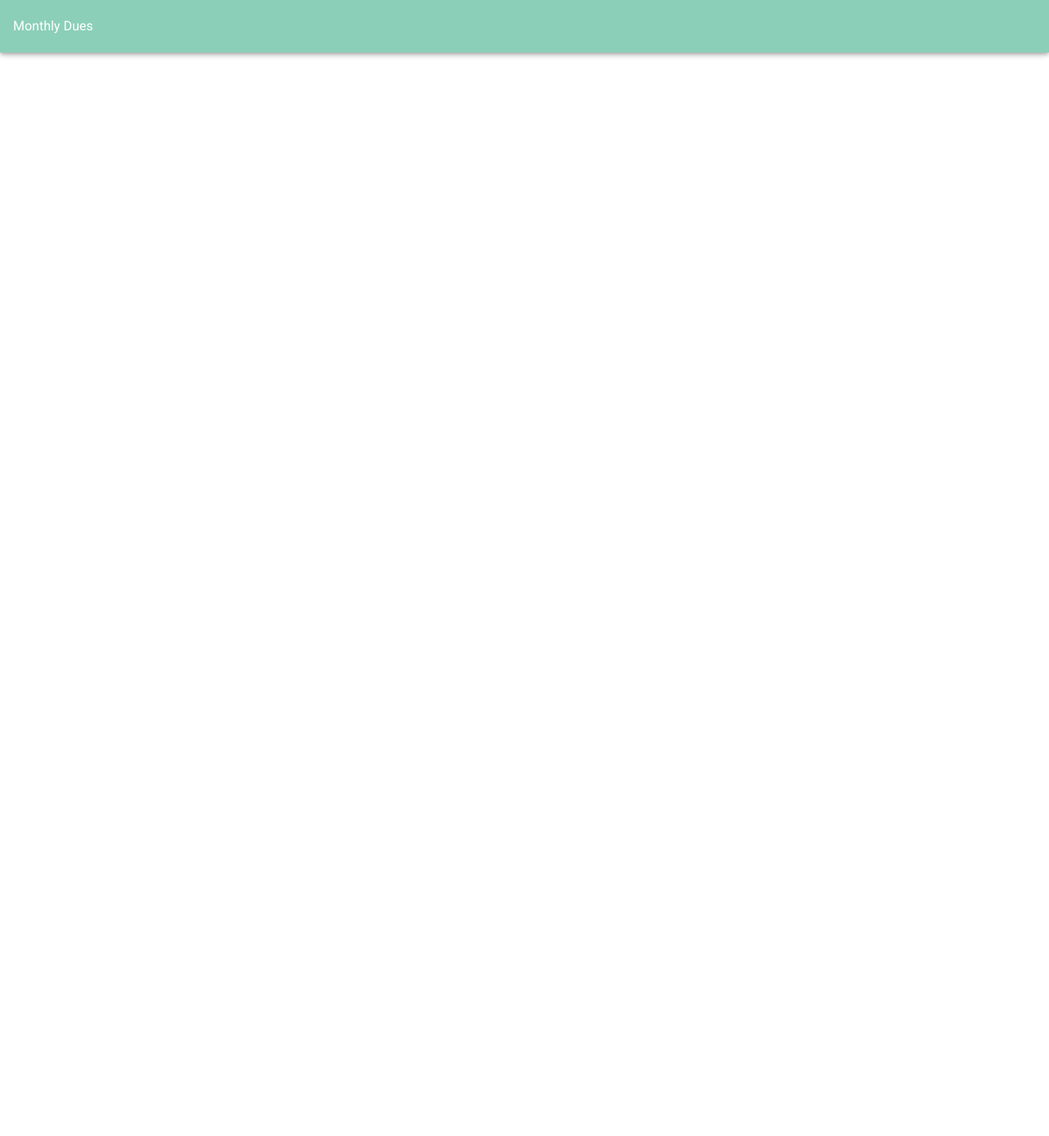
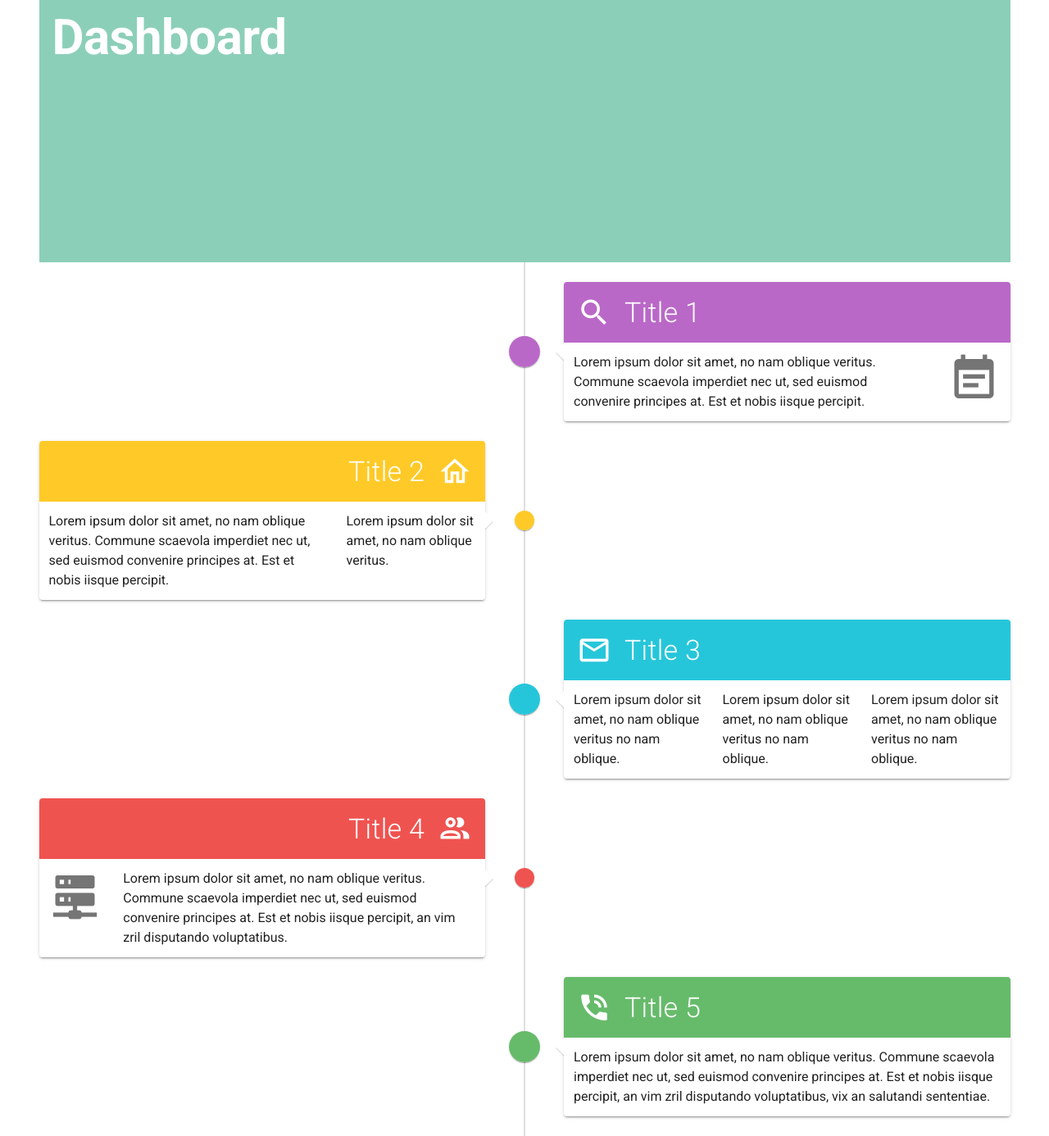
Before and after one commit to ecnopdev/monthly-dues, a Vue app: page /dashboard in a window 1280 px wide. Shown: the whole page at 82% size. Before the commit the page ends 800 px from the top, so only its background shows below. Built offline with nearby package versions, Linux system fonts and the light colour scheme.

Commit message:
add dashboard component

```diff
--- a/public/index.html
+++ b/public/index.html
@@ -7,7 +7,9 @@
     <link rel="icon" href="<%= BASE_URL %>favicon.ico">
     <title><%= htmlWebpackPlugin.options.title %></title>
     <link rel="stylesheet" href="https://fonts.googleapis.com/css?family=Roboto:100,300,400,500,700,900">
+    <link rel="stylesheet" href="https://fonts.googleapis.com/css?family=Open%20Sans:100,300,400,500,700,900">
     <link rel="stylesheet" href="https://cdn.jsdelivr.net/npm/@mdi/font@latest/css/materialdesignicons.min.css">
+    <link rel="stylesheet" href="https://use.fontawesome.com/releases/v5.0.13/css/all.css">
   </head>
   <body>
     <noscript>
--- a/src/App.vue
+++ b/src/App.vue
@@ -1,18 +1,5 @@
 <template>
   <v-app>
-    <v-app-bar
-      app
-      color="primary"
-      dark
-    >
-      <div class="d-flex align-center">
-        Monthly Dues
-      </div>
-
-      <v-spacer></v-spacer>
-
-    </v-app-bar>
-
     <v-content>
       <router-view></router-view>
     </v-content>
--- /dev/null
+++ b/src/components/Timeline.vue
@@ -0,0 +1,153 @@
+<template>
+  <v-timeline :dense="$vuetify.breakpoint.smAndDown">
+    <v-timeline-item
+      color="purple lighten-2"
+      fill-dot
+      right
+    >
+      <v-card>
+        <v-card-title class="purple lighten-2">
+          <v-icon
+            dark
+            size="42"
+            class="mr-4"
+          >
+            mdi-magnify
+          </v-icon>
+          <h2 class="display-1 white--text font-weight-light">Title 1</h2>
+        </v-card-title>
+        <v-container>
+          <v-row>
+            <v-col cols="12" md="10">
+              Lorem ipsum dolor sit amet, no nam oblique veritus. Commune scaevola imperdiet nec ut, sed euismod convenire principes at. Est et nobis iisque percipit.
+            </v-col>
+            <v-col
+              class="hidden-sm-and-down text-right"
+              md="2"
+            >
+              <v-icon size="64">mdi-calendar-text</v-icon>
+            </v-col>
+          </v-row>
+        </v-container>
+      </v-card>
+    </v-timeline-item>
+
+    <v-timeline-item
+      color="amber lighten-1"
+      fill-dot
+      left
+      small
+    >
+      <v-card>
+        <v-card-title class="amber lighten-1 justify-end">
+          <h2 class="display-1 mr-4 white--text font-weight-light">Title 2</h2>
+          <v-icon
+            dark
+            size="42"
+          >mdi-home-outline</v-icon>
+        </v-card-title>
+        <v-container>
+          <v-row>
+            <v-col cols="12" md="8">
+              Lorem ipsum dolor sit amet, no nam oblique veritus. Commune scaevola imperdiet nec ut, sed euismod convenire principes at. Est et nobis iisque percipit.
+            </v-col>
+            <v-col cols="12" md="4">
+              Lorem ipsum dolor sit amet, no nam oblique veritus.
+            </v-col>
+          </v-row>
+        </v-container>
+      </v-card>
+    </v-timeline-item>
+
+    <v-timeline-item
+      color="cyan lighten-1"
+      fill-dot
+      right
+    >
+      <v-card>
+        <v-card-title class="cyan lighten-1">
+          <v-icon
+            class="mr-4"
+            dark
+            size="42"
+          >
+            mdi-email-outline
+          </v-icon>
+          <h2 class="display-1 white--text font-weight-light">Title 3</h2>
+        </v-card-title>
+        <v-container>
+          <v-row>
+            <v-col
+              v-for="n in 3"
+              :key="n"
+              cols="12"
+              md="4"
+            >
+              Lorem ipsum dolor sit amet, no nam oblique veritus no nam oblique.
+            </v-col>
+          </v-row>
+        </v-container>
+      </v-card>
+    </v-timeline-item>
+
+    <v-timeline-item
+      color="red lighten-1"
+      fill-dot
+      left
+      small
+    >
+      <v-card>
+        <v-card-title class="red lighten-1 justify-end">
+          <h2 class="display-1 mr-4 white--text font-weight-light">Title 4</h2>
+          <v-icon
+            dark
+            size="42"
+          >
+            mdi-account-multiple-outline
+          </v-icon>
+        </v-card-title>
+        <v-container>
+          <v-row>
+            <v-col class="hidden-sm-and-down" md="2">
+              <v-icon size="64">mdi-server-network</v-icon>
+            </v-col>
+            <v-col cols="12" md="10">
+              Lorem ipsum dolor sit amet, no nam oblique veritus. Commune scaevola imperdiet nec ut, sed euismod convenire principes at. Est et nobis iisque percipit, an vim zril disputando voluptatibus.
+            </v-col>
+          </v-row>
+        </v-container>
+      </v-card>
+    </v-timeline-item>
+
+    <v-timeline-item
+      color="green lighten-1"
+      fill-dot
+      right
+    >
+      <v-card>
+        <v-card-title class="green lighten-1">
+          <v-icon
+            class="mr-4"
+            dark
+            size="42"
+          >
+            mdi-phone-in-talk
+          </v-icon>
+          <h2 class="display-1 white--text font-weight-light">Title 5</h2>
+        </v-card-title>
+        <v-container>
+          <v-row>
+            <v-col>
+              Lorem ipsum dolor sit amet, no nam oblique veritus. Commune scaevola imperdiet nec ut, sed euismod convenire principes at. Est et nobis iisque percipit, an vim zril disputando voluptatibus, vix an salutandi sententiae.
+            </v-col>
+          </v-row>
+        </v-container>
+      </v-card>
+    </v-timeline-item>
+  </v-timeline>
+</template>
+<script>
+export default {
+
+}
+</script>
--- a/src/router/index.js
+++ b/src/router/index.js
@@ -11,12 +11,12 @@ const routes = [
     component: Login,
   },
   {
-    path: '/about',
-    name: 'About',
+    path: '/dashboard',
+    name: 'Dashboard',
     // route level code-splitting
     // this generates a separate chunk (about.[hash].js) for this route
     // which is lazy-loaded when the route is visited.
-    component: () => import(/* webpackChunkName: "about" */ '../views/About.vue'),
+    component: () => import(/* webpackChunkName: "dashboard" */ '../views/Dashboard.vue'),
   },
 ];
 
--- /dev/null
+++ b/src/sass/variables.scss
@@ -0,0 +1 @@
+$body-font-family: 'Open Sans', sans-serif;
--- /dev/null
+++ b/src/views/Dashboard.vue
@@ -0,0 +1,24 @@
+<template>
+  <v-container class="pa-0">
+    <v-sheet dark color="primary" height="320px" class="pa-4">
+        <div class="display-3 font-weight-bold">
+          Dashboard
+          </div>
+    </v-sheet>
+    <Timeline />
+  </v-container>
+</template>
+<style scoped>
+.action-buttons {
+  height:56px !important;
+  border-radius:50px;
+}
+</style>
+<script>
+const Timeline = () => import('@/components/Timeline.vue');
+export default {
+    components:{
+        Timeline
+    }
+}
+</script>
--- a/src/views/Login.vue
+++ b/src/views/Login.vue
@@ -1,13 +1,51 @@
 <template>
-  <v-container>
-    <v-form>
-      <v-text-field label="Username"></v-text-field>
-      <v-text-field label="Password"></v-text-field>
+  <v-container class="pa-0">
+    <v-sheet dark color="primary" height="320px" class="pa-4">
+        <div class="display-3 font-weight-bold">
+          monthly
+          <br />dues
+          <br />ph
+          </div>
+    </v-sheet>
+    <v-form class="pa-2">
+      <v-text-field style="border-radius:10px;" prepend-inner-icon="mdi-account-circle-outline" outlined label="Username">
+
+      </v-text-field>
+      <v-text-field style="border-radius:10px;" prepend-inner-icon="mdi-lock" outlined label="Password"></v-text-field>
+
       <div class="d-flex flex-column flex-sm-row">
-        <v-btn class="my-2 pa-5">Login</v-btn>
-        <v-btn class="my-2 pa-5" color="blue" dark>Login with Facebook</v-btn>
-        <v-btn class="my-2 pa-5" color="red" dark>Login with Google</v-btn>
+        <v-btn @click="login" outlined class="my-2 pa-5 primary font-weight-bold action-buttons" dark>
+          Login
+        </v-btn>
+
+        <v-btn @click="login" outlined class="my-2 pa-5 blue action-buttons" dark>
+          <span style="font-size: 2em" class="mr-4">
+            <i class="fab fa-facebook"></i>
+          </span>
+          Login with Facebook
+        </v-btn>
+        <v-btn @click="login" outilned class="my-2 pa-5 action-buttons" color="red" dark>
+          <span style="font-size: 2em" class="mr-4">
+            <i class="fab fa-google"></i>
+          </span>
+          Login with Google
+          </v-btn>
       </div>
     </v-form>
   </v-container>
 </template>
+<style scoped>
+.action-buttons {
+  height:56px !important;
+  border-radius:50px;
+}
+</style>
+<script>
+export default {
+  methods:{
+    login(){
+      this.$router.push('/dashboard');
+    }
+  }
+}
+</script>
```
Also changed, not shown: 23 other files (tests, documents, lock files or other folders).
